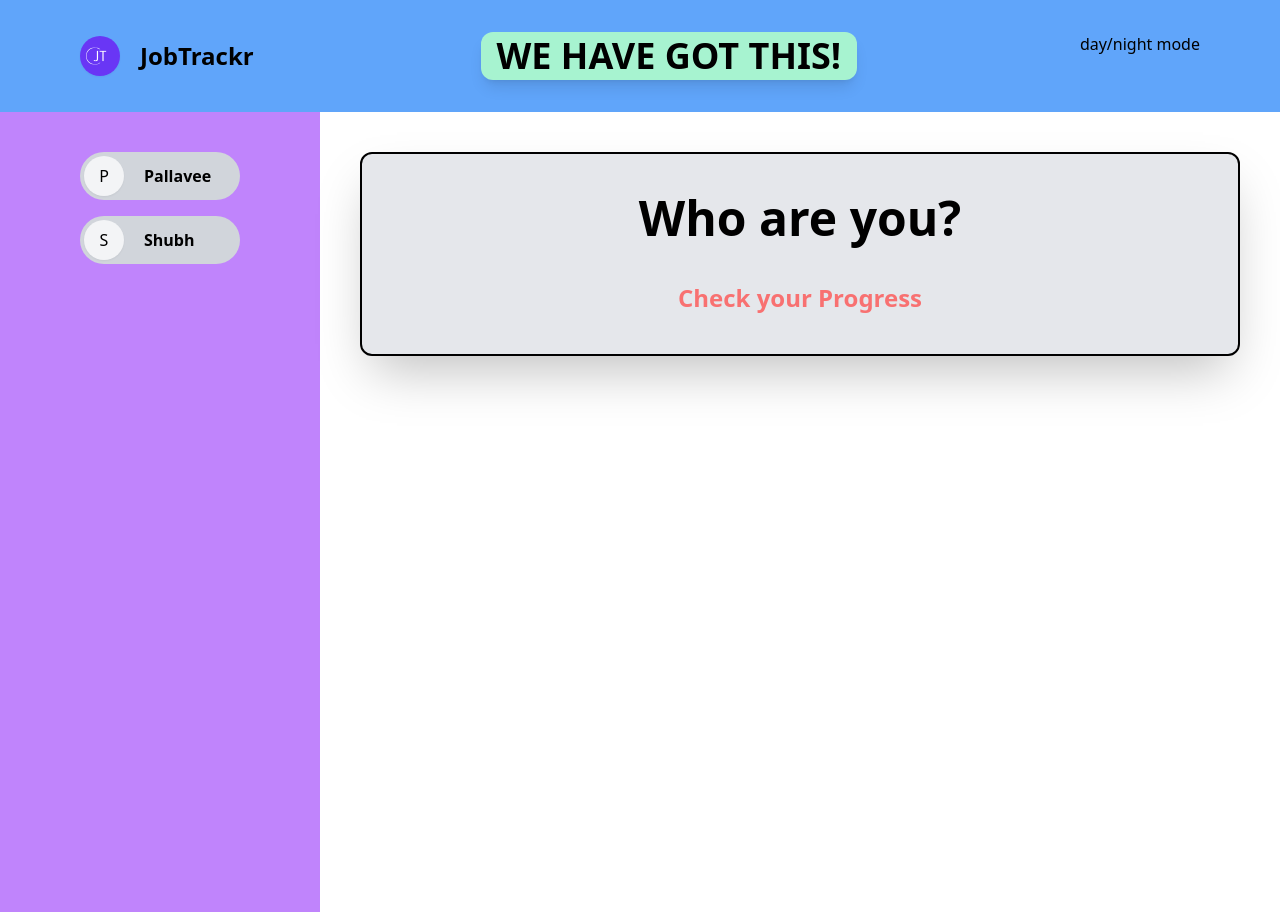
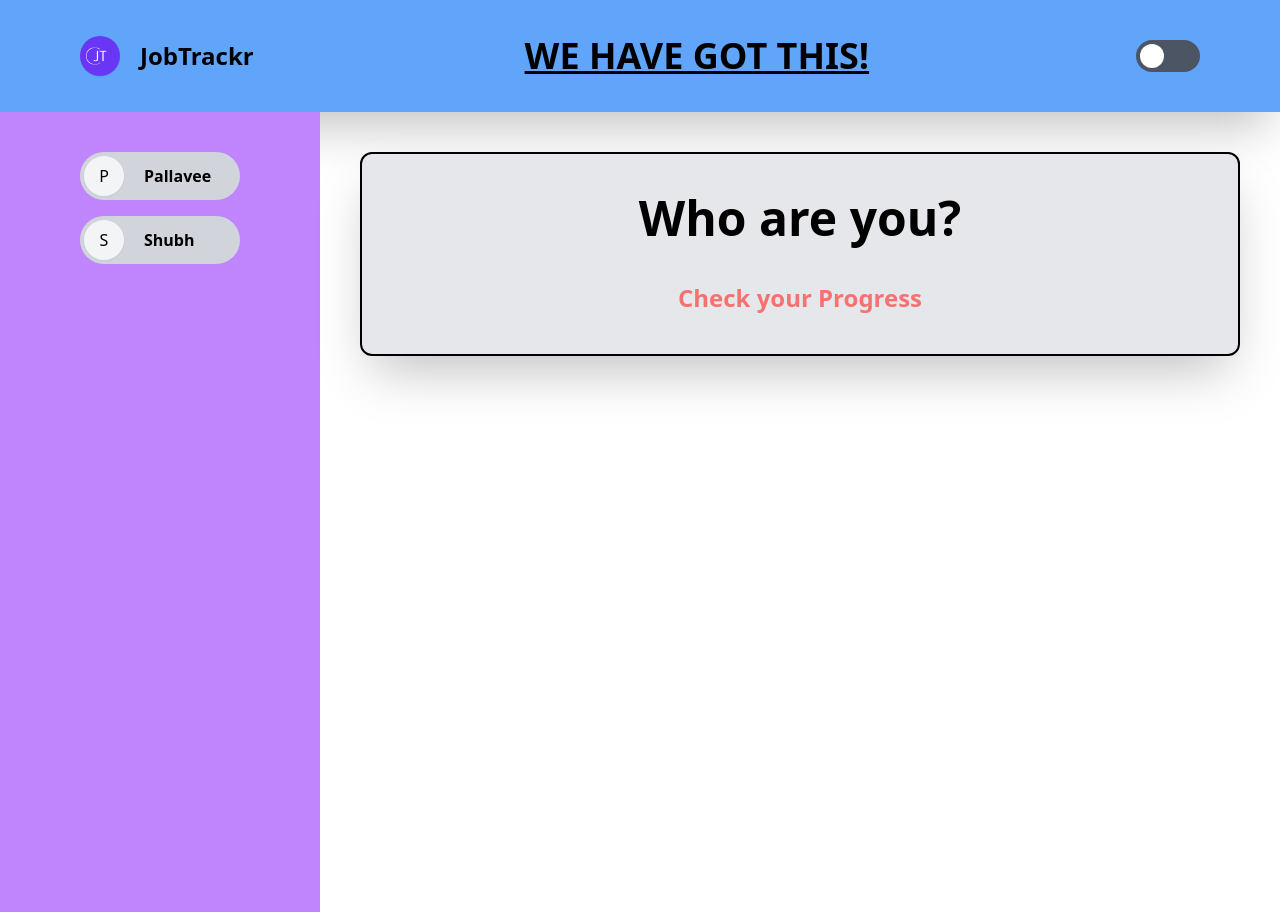
Before and after one commit to shubhjhawar/appliedjobs, a React (Vite) app: page / in a window 1280 px wide. Built offline with nearby package versions, Linux system fonts and the light colour scheme.

Commit message:
day/night mode implemented

```diff
--- a/src/App.jsx
+++ b/src/App.jsx
@@ -1,13 +1,17 @@
-import React from 'react';
+import React, { useState } from 'react';
 import Layout from "./components/Layout";
 import Jobs from './components/Jobs';
 
+export const Context = React.createContext();
+
 const App = () => {
+
+  const[theme, setTheme] = useState(true);
+
   return (
-    // className="bg-blue-500 text-white underline font-bold p-4"
-    <div>
+    <Context.Provider value={[theme, setTheme]}>
       <Layout children={<Jobs />} />
-    </div>
+    </Context.Provider>
   )
 }
 
--- a/src/components/Footer.jsx
+++ b/src/components/Footer.jsx
@@ -1,16 +1,27 @@
-import React, {useState} from 'react';
+import React, {useContext, useState} from 'react';
 import { useParams, Link } from 'react-router-dom';
+import { Context } from '../App';
+import { styles } from '../styles';
 
 const Footer = () => {
   const {user} = useParams();
+  const[theme, setTheme] = useContext(Context);
 
   return (
-    <div className="bg-purple-400 flex flex-1 justify-center items-center w-full px-4 gap-x-2">
+    <div className={`${theme ? styles.footerContainerLight : styles.footerContainerDark} flex flex-1 justify-center items-center w-full px-4 gap-x-2`}>
       <Link to="/pallavee"
 
         className='flex flex-col w-2/3 items-center justify-center h-20'
       >
-        <div className={`flex flex-col justify-center ${user=='pallavee' ? 'bg-purple-800 text-white' : 'bg-gray-300'} px-10 h-1/2 rounded-lg hover:shadow-2xl`}>
+        <div className={`${styles.footerBtnLayout} ${
+            user === 'pallavee'
+              ? theme
+                ? 'bg-purple-800 text-white'
+                : 'bg-black text-white'
+              : theme
+                ? 'bg-gray-300'
+                : 'bg-zinc-300'
+          } `}>
           <p className='font-semibold uppercase'>Pallavee</p>
         </div>
       </Link>
@@ -18,7 +29,15 @@ const Footer = () => {
       <Link to="/shubh"
         className='flex flex-col w-2/3 items-center justify-center h-20'
       >
-        <div className={`flex flex-col justify-center ${user=='shubh' ? 'bg-purple-800 text-white' : 'bg-gray-300'} px-10 h-1/2 rounded-lg hover:shadow-2xl`}>
+        <div className={`${styles.footerBtnLayout} ${
+            user === 'shubh'
+              ? theme
+                ? 'bg-purple-800 text-white'
+                : 'bg-black text-white'
+              : theme
+                ? 'bg-gray-300'
+                : 'bg-zinc-300'
+          } `}>
           <p className='font-semibold uppercase'>Shubh</p>
         </div>
       </Link>
--- a/src/components/Header.jsx
+++ b/src/components/Header.jsx
@@ -1,31 +1,38 @@
-import React from 'react';
+import React, {useContext, useState} from 'react';
 import logo from '../assets/logo-color.svg';
+import logoDark from '../assets/logo-white.svg';
 import { Link } from 'react-router-dom';
+import Toggle from './Toggle';
+import { styles } from '../styles';
+import { Context } from '../App';
 
 const Header = () => {
+  const[theme, setTheme] = useContext(Context);
+
   return (
-    <div className="bg-blue-400 p-8 lg:px-20 md:px-10">
+    <div className={`${theme ? styles.headerContainerLight : styles.headerContainerDark} shadow-2xl p-8 lg:px-20 md:px-10`}>
       <div className="flex flex-1 justify-between">
         <Link to="/" className='flex inline-flex gap-4 items-center'>
           <div>
             <img
-            src={logo}
+              src={theme ? logo : logoDark}
               alt="logo"
               className='h-[40px] w-[40px] rounded-full shadow-sm'
             />
           </div>
-        <div className='max-md:hidden font-semibold text-2xl px-1'>
+          <div className={`${theme ? styles.TextLight : styles.TextDark } max-md:hidden font-semibold text-2xl px-1`}>
             JobTrackr
           </div>
         </Link>
 
         <div className='flex flex-col justify-center'>
-        <p className="hidden lg:block font-semibold text-4xl uppercase bg-[#A7F3D0] rounded-xl px-4 py-1 shadow-lg ">We have Got This!</p>
+          <p className={`hidden lg:block ${theme ? styles.TextLight : styles.TextDark } font-semibold text-4xl uppercase  px-4 py-1 underline `}>We have Got This!</p>
         </div>
 
-      <div>
-        day/night mode
+        <div className="flex flex-col justify-center">
+          <Toggle />
         </div>
+
       </div>
     </div>
   )
--- a/src/components/Home.jsx
+++ b/src/components/Home.jsx
@@ -1,10 +1,13 @@
-import React from 'react'
+import React, { useContext } from 'react';
+import { Context } from '../App';
+import { styles } from '../styles';
 
 const Home = () => {
+  const[theme, setTheme] = useContext(Context);
   return (
     <div className="w-full h-grow">
-        <div className="border-2 border-black flex flex-col items-center justify-center rounded-xl p-10 m-10 h-[90%] shadow-2xl bg-gray-200">
-            <div className='text-5xl font-bold mb-10'>Who are you?</div>
+        <div className={`${theme ? styles.homeContainerLight : styles.homeContainerDark } border-2 flex flex-col items-center justify-center rounded-xl p-10 m-10 h-[90%] shadow-2xl`}>
+            <div className={`${theme ? styles.TextLight : styles.TextDark } text-5xl font-bold mb-10`}>Who are you?</div>
             <div className='text-red-400 font-semibold text-2xl'>Check your Progress</div>
         </div>
     </div>
--- a/src/components/Jobs.jsx
+++ b/src/components/Jobs.jsx
@@ -1,7 +1,9 @@
-import React, {useEffect, useState} from 'react';
+import React, {useContext, useEffect, useState} from 'react';
 import { AiOutlineArrowLeft } from 'react-icons/ai';
 import { useParams } from 'react-router-dom';
 import { ColorRing } from 'react-loader-spinner';
+import { Context } from '../App';
+import { styles } from '../styles';
 
 const Jobs = ({name}) => {
   const [jobs, setJobs] = useState(null);
@@ -10,6 +12,7 @@ const Jobs = ({name}) => {
   const [isLoading, setisLoading] = useState(false);
 
   const {user} = useParams();
+  const[theme, setTheme] = useContext(Context);
 
   const getJobData = async () => {
     await fetch(`https://jobs-backend-p2pa.onrender.com/api/${user}`, {
@@ -123,7 +126,7 @@ const Jobs = ({name}) => {
 
   return (
     <div className="w-full h-grow">
-        <div className="border-2 border-black flex flex-col items-center justify-center rounded-xl p-10 m-10 h-[90%] shadow-2xl bg-gray-200">
+        <div className={`${theme ? styles.homeContainerLight : styles.homeContainerDark } border-2 flex flex-col items-center justify-center rounded-xl p-10 m-10 h-[90%] shadow-2xl`}>
            <div className='text-9xl leading-none'>
             {isLoading ? (
               <ColorRing
@@ -138,12 +141,12 @@ const Jobs = ({name}) => {
           </div>
 
           <div>
-            <p className='font-bold text-xl italic text-gray-600 border-b-2 border-black mb-10'>-Jobs applied for</p>
+            <p className={`${theme ? styles.jobsTextLight : styles.jobsTextDark } font-bold text-xl italic border-b-2  mb-10`}>-Jobs applied for</p>
           </div>
 
           <div className='flex flex-col items-center'>
             <button
-              className=' w-full    bg-blue-500 py-2 mb-2 rounded-xl  shadow-md hover:shadow-xl text-white text-[100%] '
+              className={`w-full ${theme ? styles.addJobBtnLight : styles.addJobBtnDark } text-white py-2 mb-2 rounded-xl shadow-md hover:shadow-xl  text-[100%]`}
               onClick={()=>setJobs(jobs+1)}
             >
               Add a Job
@@ -153,7 +156,7 @@ const Jobs = ({name}) => {
                   className='  mr-1'
                   onClick={handleConfirm}
                   >
-                  <p className='bg-green-400 rounded-lg py-2 px-4 text-white shadow:md hover:shadow-lg hover:bg-green-500 text-[100%]'>Confirm</p>
+                  <p className={`${theme ? styles.confirmJobBtnLight : styles.confirmJobBtnDark } rounded-lg py-2 px-4 text-white shadow:md hover:shadow-lg text-[100%]`}>Confirm</p>
                 </button>
 
                 <button className=' ml-1 bg-orange-300 rounded-lg shadow-md hover:bg-orange-400 hover:shadow-lg items-center '
--- a/src/components/Layout.jsx
+++ b/src/components/Layout.jsx
@@ -1,14 +1,18 @@
-import React, { useState } from 'react';
+import React, { useContext, useState } from 'react';
 import { BrowserRouter as Router, Routes, Route } from 'react-router-dom';
 import Header from "./Header.jsx";
 import Footer from "./Footer.jsx";
 import LeftNav from "./LeftNav.jsx";
 import Jobs from './Jobs.jsx';
 import Home from './Home.jsx';
+import { Context } from '../App';
+import { styles } from '../styles/index';
 
 const Layout = () => {
+  const[theme, setTheme] = useContext(Context);
+
   return (
-    <div className='grid grid-cols-8  min-h-screen'>
+    <div className={`${theme ? styles.bgLight : styles.bgDark} grid grid-cols-8  min-h-screen`}>
       <div className="col-span-8 ">
         <Header />
       </div>
--- a/src/components/LeftNav.jsx
+++ b/src/components/LeftNav.jsx
@@ -1,28 +1,46 @@
-import React, { useState } from "react";
+import React, { useState, useContext } from "react";
 import { Link, useParams } from "react-router-dom";
-
+import { Context } from "../App";
+import { styles } from "../styles";
 
 const LeftNav = () => {
   const {user} = useParams();
+  const[theme, setTheme] = useContext(Context);
 
   return (
-    <div className="bg-purple-400 p-8 lg:px-20 md:px-10 h-screen w-full">
+    <div className={`${theme ? styles.leftNavContainerLight : styles.leftNavContainerDark } p-8 lg:px-20 md:px-10 h-screen w-full`}>
       <Link to="/pallavee"
         className="w-full h-16 flex items-center justify-center"
       >
-        <div className={`flex flex-1 lg:gap-4 ${user=='pallavee' ? 'bg-purple-800 text-white' : 'bg-gray-300'}  rounded-full my-2 hover:shadow-2xl`}>
-          <div className='flex items-center justify-center w-[40px] h-[40px] rounded-full bg-gray-100 shadow-sm m-1 text-black'>P</div>
-          <div className='flex-grow flex items-center max-lg:hidden mr-4 font-semibold'>Pallavee</div>
+        <div className={`flex flex-1 lg:gap-4 ${
+            user === 'pallavee'
+              ? theme
+                ? 'bg-purple-800 text-white'
+                : 'bg-black text-white'
+              : theme
+                ? 'bg-gray-300'
+                : 'bg-zinc-300'
+          } rounded-full my-2 hover:shadow-2xl`}>
+          <div className={`${styles.btnImg}`}>P</div>
+          <div className={`${styles.btntext}`}>Pallavee</div>
         </div>
       </Link>
 
       <Link to="/shubh"
         className="w-full h-16 flex items-center justify-center"
         >
-          <div className={`flex flex-1 lg:gap-4 ${user=='shubh' ? 'bg-purple-800 text-white' : 'bg-gray-300'} rounded-full my-2 hover:shadow-2xl`}>
-            <div className='flex items-center justify-center w-[40px] h-[40px] rounded-full bg-gray-100 shadow-sm m-1 text-black'>S</div>
-            <div className='flex-grow flex items-center max-lg:hidden mr-4 font-semibold'>Shubh</div>
-          </div>
+          <div className={`flex flex-1 lg:gap-4 ${
+            user === 'shubh'
+              ? theme
+                ? 'bg-purple-800 text-white'
+                : 'bg-black text-white'
+              : theme
+              ? 'bg-gray-300'
+              : 'bg-zinc-300'
+          } rounded-full my-2 hover:shadow-2xl`}>
+          <div className={`${styles.btnImg}`}>S</div>
+          <div className={`${styles.btntext}`}>Shubh</div>
+        </div>
       </Link>
 
     </div>
--- /dev/null
+++ b/src/components/Toggle.jsx
@@ -0,0 +1,25 @@
+import React, {useContext} from 'react';
+import { Context } from '../App';
+
+const Toggle = () => {
+  const[theme, setTheme] = useContext(Context);
+
+  return (
+    <label className={`relative inline-block w-16 h-8 rounded-full transition duration-400 ease-in-out ${theme ? "bg-gray-600" : "bg-white"}`}>
+        <input
+            type="checkbox"
+            onChange={()=>setTheme((theme) => !theme)}
+            className='opacity-0 w-0 h-0 absolute '
+        />
+        <span className={`m-1`}>
+            <span
+            className={`slider:before w-6 h-6 py-3 top-1 absolute rounded-full transition-transform duration-400 ease-in-out ${
+                theme ? "bg-white transform translate-x-0" : "bg-gray-600 transform translate-x-8"
+            }`}
+            ></span>
+        </span>
+    </label>
+  )
+}
+
+export default Toggle
--- /dev/null
+++ b/src/styles/index.js
@@ -0,0 +1,35 @@
+const styles = {
+    bgLight: "bg-white",
+    bgDark : "bg-slate-800",
+
+    homeContainerLight: "border-black bg-gray-200",
+    homeContainerDark: "border-white bg-gray-600",
+
+    TextLight: "text-black",
+    TextDark: "text-white",
+
+    headerContainerLight: 'bg-blue-400',
+    headerContainerDark: 'bg-gray-900 border-b-[2px] border-white',
+
+    leftNavContainerLight : "bg-purple-400",
+    leftNavContainerDark : "bg-slate-400 border-r-[2px] border-white",
+    leftNavImgLight: 'bg-purple-800',
+    leftNavImgDark: 'bg-black',
+
+    btntext: "flex-grow flex items-center max-lg:hidden mr-4 font-semibold",
+    btnImg: "flex items-center justify-center w-[40px] h-[40px] rounded-full shadow-sm m-1 text-black bg-gray-100",
+
+    footerContainerLight: 'bg-purple-400',
+    footerContainerDark: 'bg-slate-400',
+    footerBtnLayout: "flex flex-col justify-center px-10 h-1/2 rounded-lg hover:shadow-2xl",
+
+    jobsTextLight: 'text-gray-600 border-black',
+    jobsTextDark: 'text-white border-white',
+    addJobBtnLight: 'bg-blue-500 hover:bg-blue-700 ',
+    addJobBtnDark: 'bg-blue-700 hover:bg-blue-600',
+    confirmJobBtnLight: 'bg-green-400 hover:bg-green-500 ',
+    confirmJobBtnDark: 'bg-emerald-600 hover:bg-green-500 ',
+
+}
+
+export { styles };
```
Lines whose indentation alone changed are shown as unchanged.
